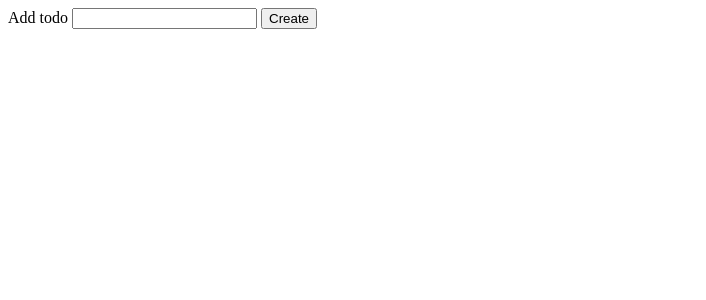
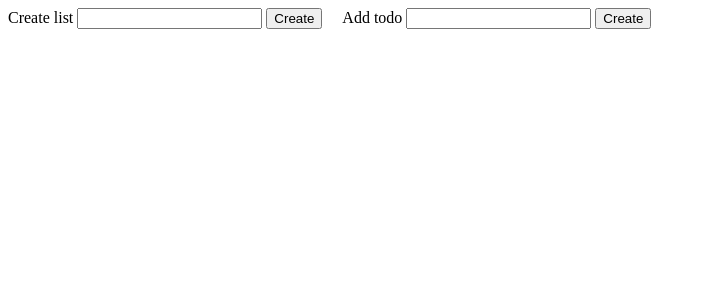
Before and after one commit to juliaranne/class-demos-udacity, a Flask app: page /lists/1 in a window 1280 px wide. Shown: the top 300 px of the page, without its empty margins (0-706 px from the left). Run offline with Flask 3, Linux system fonts and the light colour scheme.

Commit message:
add todo list

```diff
--- a/todo-app/app.py
+++ b/todo-app/app.py
@@ -35,10 +35,13 @@ def create_todo():
   body = {}
   try:
     description = request.get_json()['description']
-    todo = Todo(description=description)
+    list_id = request.get_json()['list_id']
+    todo = Todo(description=description, complete=False, list_id=list_id)
     db.session.add(todo)
     db.session.commit()
     body['description'] = todo.description
+    body['id'] = todo.id
+    body['complete'] = todo.complete
   except:
     error = True
     db.session.rollback()
@@ -74,9 +77,33 @@ def delete_todo(todo_id):
     db.session.close()
   return jsonify({ 'success': True })
 
+@app.route('/list/create', methods=['POST'])
+def create_list():
+  error = False
+  body = {}
+  try:
+    name = request.get_json()['name']
+    todoList = TodoList(name=name)
+    db.session.add(todoList)
+    db.session.commit()
+    body['name'] = todoList.name
+  except:
+    error = True
+    db.session.rollback()
+    print(sys.exc_info())
+  finally:
+    db.session.close()
+  if error:
+    abort (400)
+  else:
+    return jsonify(body)
+
 @app.route('/lists/<list_id>')
 def get_list_todos(list_id):
-  return render_template('index.html', data=Todo.query.filter_by(list_id=list_id).order_by('id').all())
+  data = Todo.query.filter_by(list_id=list_id).order_by('id').all()
+  lists = lists=TodoList.query.order_by('id').all()
+  active_list = TodoList.query.get(list_id)
+  return render_template('index.html',  data=data, lists=lists, active_list=active_list)
 
 @app.route('/')
 def index():
--- a/todo-app/templates/index.html
+++ b/todo-app/templates/index.html
@@ -5,6 +5,9 @@
     <meta name="viewport" content="width=device-width, initial-scale=1.0" />
     <title>Todo app</title>
     <style>
+      body {
+        display: flex;
+      }
       .hidden {
         display: none;
       }
@@ -13,14 +16,35 @@
         padding: 0;
         margin: 0;
       }
+      section {
+        margin-right: 20px;
+      }
     </style>
   </head>
   <body>
     <p id="error" class="hidden">Something went wrong</p>
+    <section>
+      <form id="create_list">
+        <label
+          >Create list
+          <input name="name" id="list_name" type="text" />
+          <button>Create</button>
+        </label>
+      </form>
+    <ul id="todoLists">
+      {% for l in lists %}
+      <li>
+        <a href="/lists/{{l.id}}">{{l.name}}</a> <button data-id="{{ l.id }}">Delete</button>
+      </li>
+      {% endfor %}
+    </ul>
+    </section>
+    <section>
     <form id="form">
       <label
         >Add todo
         <input name="description" id="description" type="text" />
+        <input id="list_id" type="hidden" value="{{ active_list.id }}">
         <button>Create</button>
       </label>
     </form>
@@ -31,6 +55,7 @@
       </li>
       {% endfor %}
     </ul>
+    </section>
   </body>
   <script>
     // delete
@@ -86,6 +111,7 @@
         method: "POST",
         body: JSON.stringify({
           description: document.getElementById("description").value,
+          list_id: document.getElementById('list_id').value
         }),
         headers: { "Content-Type": "application/json" },
       })
@@ -103,5 +129,29 @@
           document.getElementById("error").className = "";
         });
     };
+     // Add list
+     document.getElementById("create_list").onsubmit = function (e) {
+      e.preventDefault();
+      fetch("/list/create", {
+        method: "POST",
+        body: JSON.stringify({
+          name: document.getElementById("list_name").value,
+        }),
+        headers: { "Content-Type": "application/json" },
+      })
+        .then(function (response) {
+          return response.json();
+        })
+        .then(function (jsonresponse) {
+          const liItem = document.createElement("LI");
+          liItem.innerHTML = jsonresponse["name"];
+          document.getElementById("todoLists").appendChild(liItem);
+          document.getElementById("error").className = "hidden";
+          document.getElementById("list_name").value = "";
+        })
+        .catch(function () {
+          document.getElementById("error").className = "";
+        });
+    };
   </script>
 </html>
```
